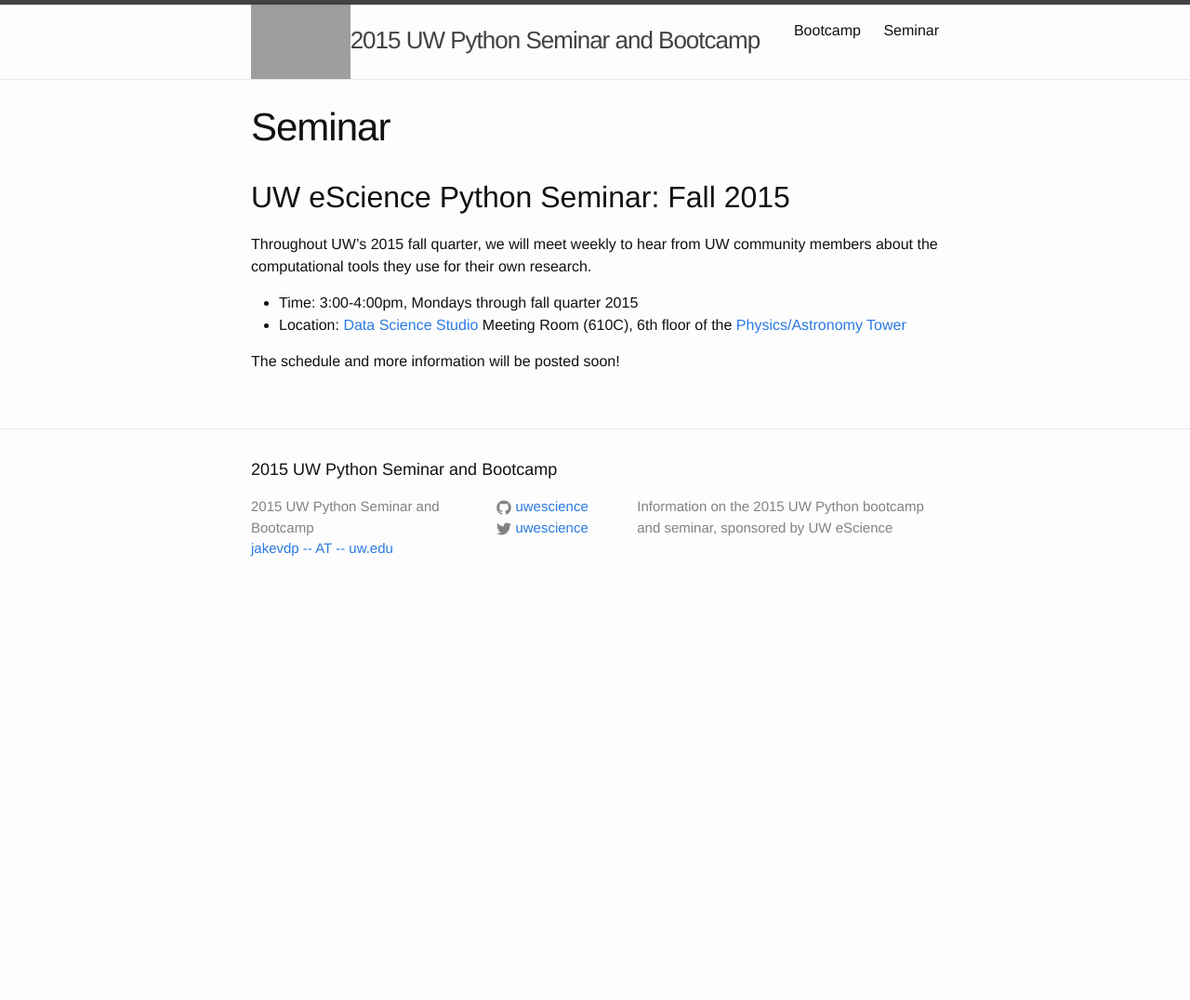
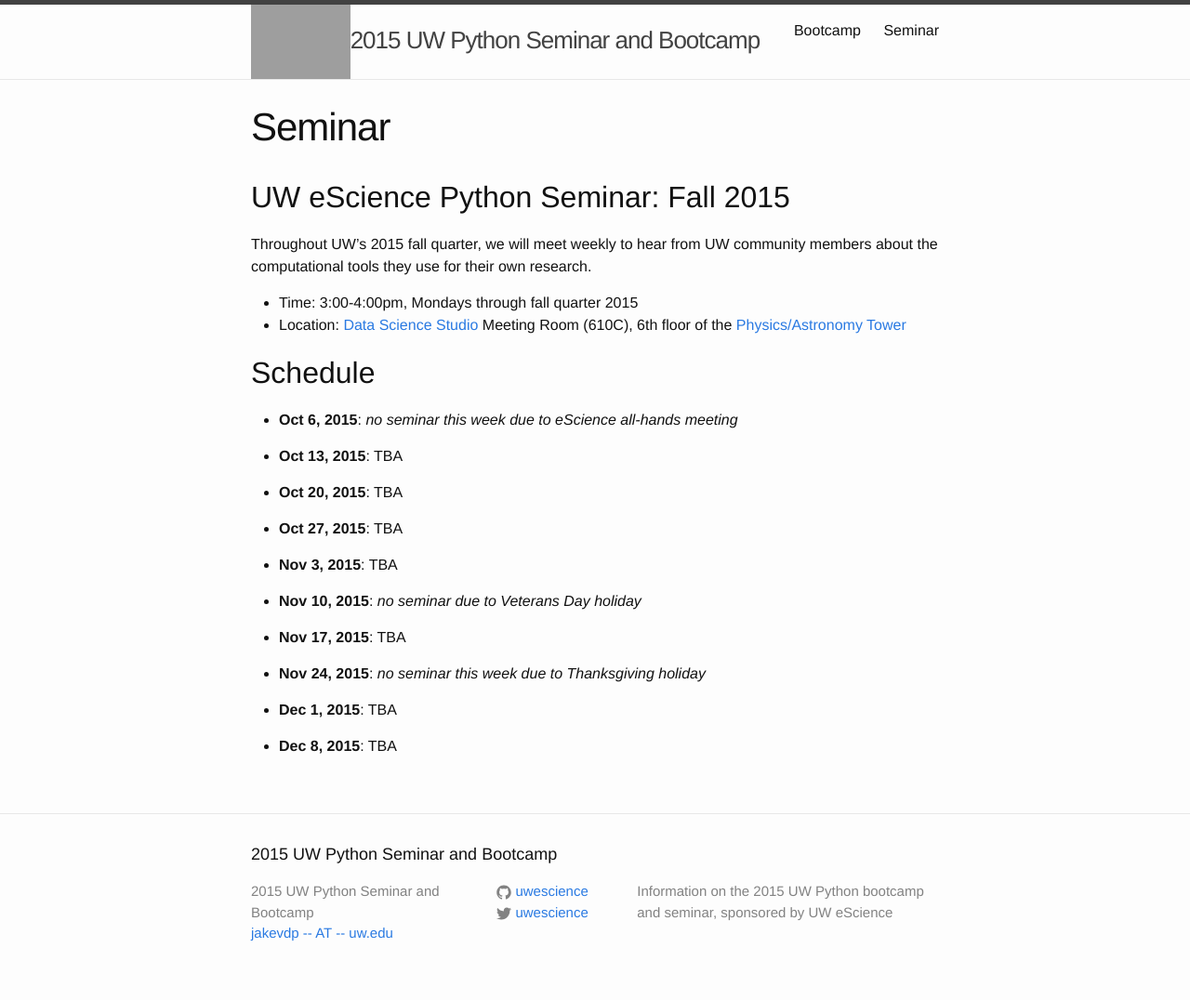
Before and after one commit to uwescience/python-seminar-2015, a Jekyll site: the page built from seminar.md, in a window 1280 px wide. Shown: the whole page at 93% size. Built offline with Jekyll 4.4.1, drawn with Linux system fonts in a browser that asks for light colours; before the commit the page ends 900 px from its top, so only the background shows below that.

Commit message:
update seminar schedule

```diff
--- a/seminar.md
+++ b/seminar.md
@@ -13,4 +13,25 @@ research.
 - Time: 3:00-4:00pm, Mondays through fall quarter 2015
 - Location: [Data Science Studio](http://escience.washington.edu/dss) Meeting Room (610C), 6th floor of the [Physics/Astronomy Tower](http://uw.edu/maps/?pat)
 
-The schedule and more information will be posted soon!
+
+## Schedule
+
+- **Oct 6, 2015**: *no seminar this week due to eScience all-hands meeting*
+
+- **Oct 13, 2015**: TBA
+
+- **Oct 20, 2015**: TBA
+
+- **Oct 27, 2015**: TBA
+
+- **Nov 3, 2015**: TBA
+
+- **Nov 10, 2015**: *no seminar due to Veterans Day holiday*
+
+- **Nov 17, 2015**: TBA
+
+- **Nov 24, 2015**: *no seminar this week due to Thanksgiving holiday*
+
+- **Dec 1, 2015**: TBA
+
+- **Dec 8, 2015**: TBA
```
